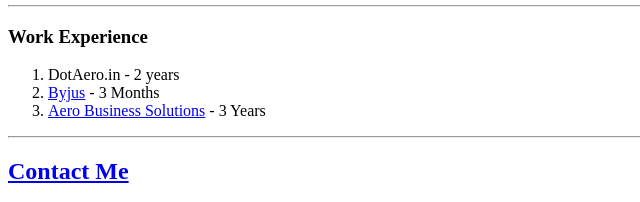
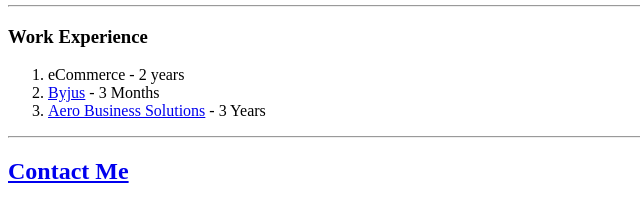
Before and after one commit to mujtaba-18/cv, a plain HTML site: page index.html in a window 1280 px wide. Shown: the part 1076-1278 px from the top of the page, 0-640 px from the left. Drawn offline with Linux system fonts and the light colour scheme.

Commit message:
Update index.html

```diff
--- a/index.html
+++ b/index.html
@@ -106,7 +106,7 @@
   <hr />
   <h3>Work Experience</h3>
   <ol>
-    <li>DotAero.in - 2 years</li>
+    <li>eCommerce - 2 years</li>
     <li><a href="http://byjus.com/">Byjus</a> - 3 Months</li>
     <li><a href="aerobusinesssolutions.html">Aero Business Solutions</a> - 3 Years</li>
   </ol>
```
